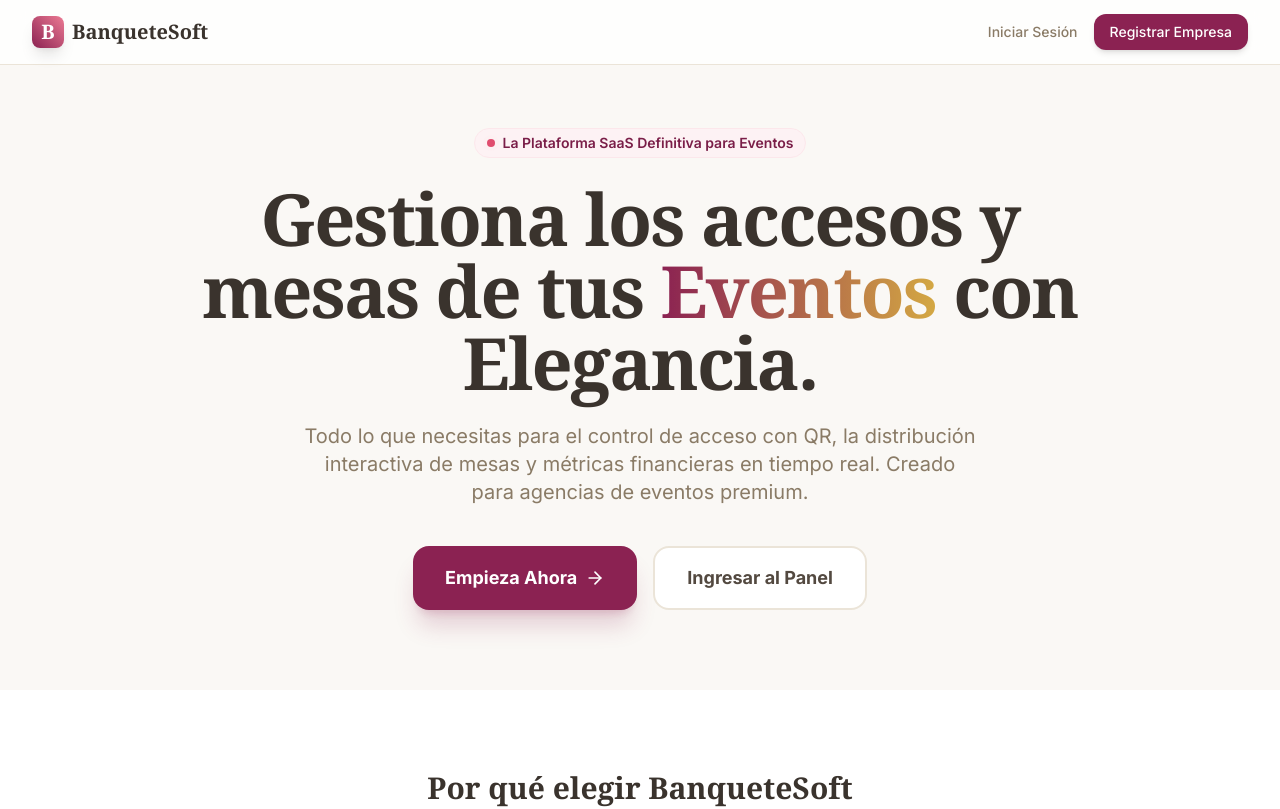
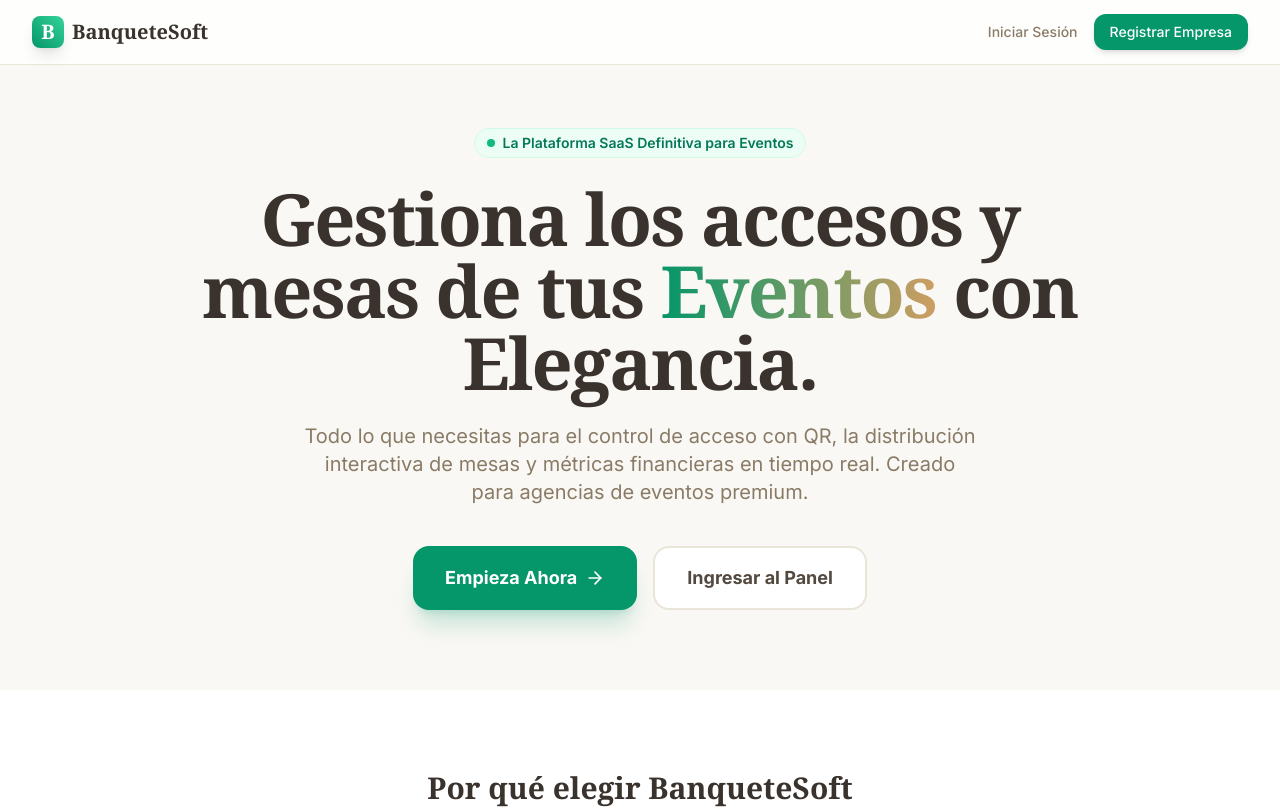
Before and after one commit to Lui-get123/banquete-soft, a Next.js app: page / in a window 1280 px wide. Shown: the top 809 px of the page. Built offline with nearby package versions, Linux system fonts and the light colour scheme.

Commit message:
style: Update theme to Emerald and Champagne

```diff
--- a/tailwind.config.ts
+++ b/tailwind.config.ts
@@ -9,32 +9,33 @@ const config: Config = {
   theme: {
     extend: {
       colors: {
-        // Warm maroon primary — inspired by the boleta
+        // Emerald Primary
         primary: {
-          50: '#fdf2f4',
-          100: '#fce7eb',
-          200: '#f9d0d9',
-          300: '#f4a9b8',
-          400: '#ec7a93',
-          500: '#e04d6f',
-          600: '#8B2252',
-          700: '#7A1E48',
-          800: '#661A3D',
-          900: '#5B1636',
-          950: '#330C1E',
+          50: '#ecfdf5',
+          100: '#d1fae5',
+          200: '#a7f3d0',
+          300: '#6ee7b7',
+          400: '#34d399',
+          500: '#10b981',
+          600: '#059669',
+          700: '#047857',
+          800: '#065f46',
+          900: '#064e3b',
+          950: '#022c22',
         },
-        // Warm gold accent
+        // Champagne Gold Accent
         accent: {
-          50: '#FFFBF0',
-          100: '#FFF5DB',
-          200: '#FFE9B3',
-          300: '#FFDA80',
-          400: '#FFC94D',
-          500: '#D4A843',
-          600: '#B8922F',
-          700: '#9A7A25',
-          800: '#7C631E',
-          900: '#5E4A16',
+          50: '#FDFBF7',
+          100: '#F9F4EA',
+          200: '#F2E6D1',
+          300: '#E8D3B1',
+          400: '#DCB988',
+          500: '#CD9E62',
+          600: '#B58049',
+          700: '#97623B',
+          800: '#7A4D33',
+          900: '#63402C',
+          950: '#352015',
         },
         // Warm success green
         success: {
@@ -82,16 +83,16 @@ const config: Config = {
         display: ['Georgia', 'serif'],
       },
       boxShadow: {
-        'warm': '0 1px 3px 0 rgba(91, 22, 54, 0.08), 0 1px 2px 0 rgba(91, 22, 54, 0.04)',
-        'warm-md': '0 4px 6px -1px rgba(91, 22, 54, 0.08), 0 2px 4px -1px rgba(91, 22, 54, 0.04)',
-        'warm-lg': '0 10px 15px -3px rgba(91, 22, 54, 0.08), 0 4px 6px -2px rgba(91, 22, 54, 0.04)',
-        'warm-xl': '0 20px 25px -5px rgba(91, 22, 54, 0.1), 0 10px 10px -5px rgba(91, 22, 54, 0.04)',
-        'glow': '0 0 20px rgba(212, 168, 67, 0.15)',
+        'warm': '0 1px 3px 0 rgba(6, 78, 59, 0.08), 0 1px 2px 0 rgba(6, 78, 59, 0.04)',
+        'warm-md': '0 4px 6px -1px rgba(6, 78, 59, 0.08), 0 2px 4px -1px rgba(6, 78, 59, 0.04)',
+        'warm-lg': '0 10px 15px -3px rgba(6, 78, 59, 0.08), 0 4px 6px -2px rgba(6, 78, 59, 0.04)',
+        'warm-xl': '0 20px 25px -5px rgba(6, 78, 59, 0.1), 0 10px 10px -5px rgba(6, 78, 59, 0.04)',
+        'glow': '0 0 20px rgba(205, 158, 98, 0.25)',
       },
       backgroundImage: {
         'warm-gradient': 'linear-gradient(135deg, #FAF8F5 0%, #F5F0E8 100%)',
-        'accent-gradient': 'linear-gradient(135deg, #D4A843 0%, #B8922F 100%)',
-        'primary-gradient': 'linear-gradient(135deg, #8B2252 0%, #5B1636 100%)',
+        'accent-gradient': 'linear-gradient(135deg, #CD9E62 0%, #97623B 100%)',
+        'primary-gradient': 'linear-gradient(135deg, #059669 0%, #064e3b 100%)',
       },
     },
   },
```
